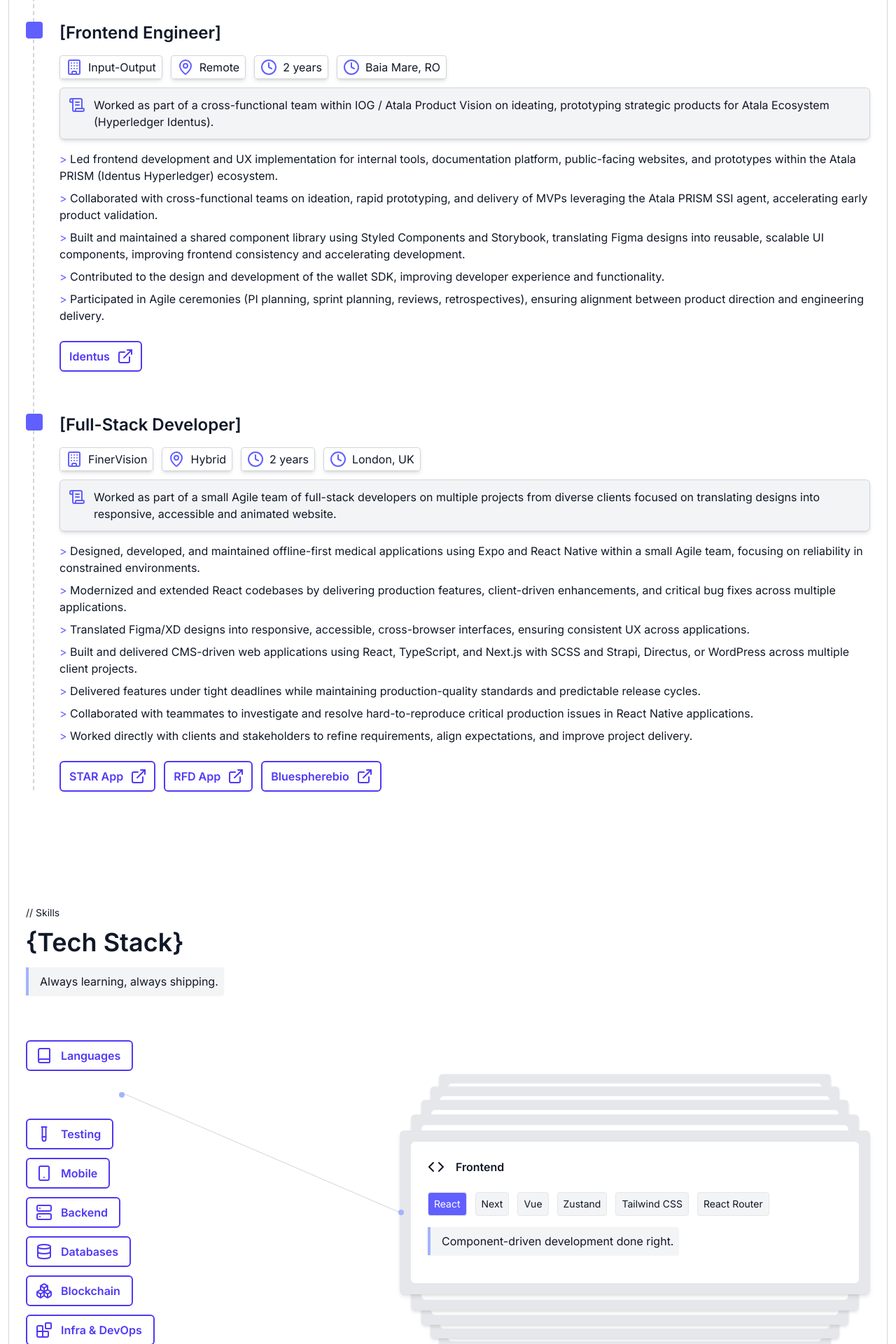
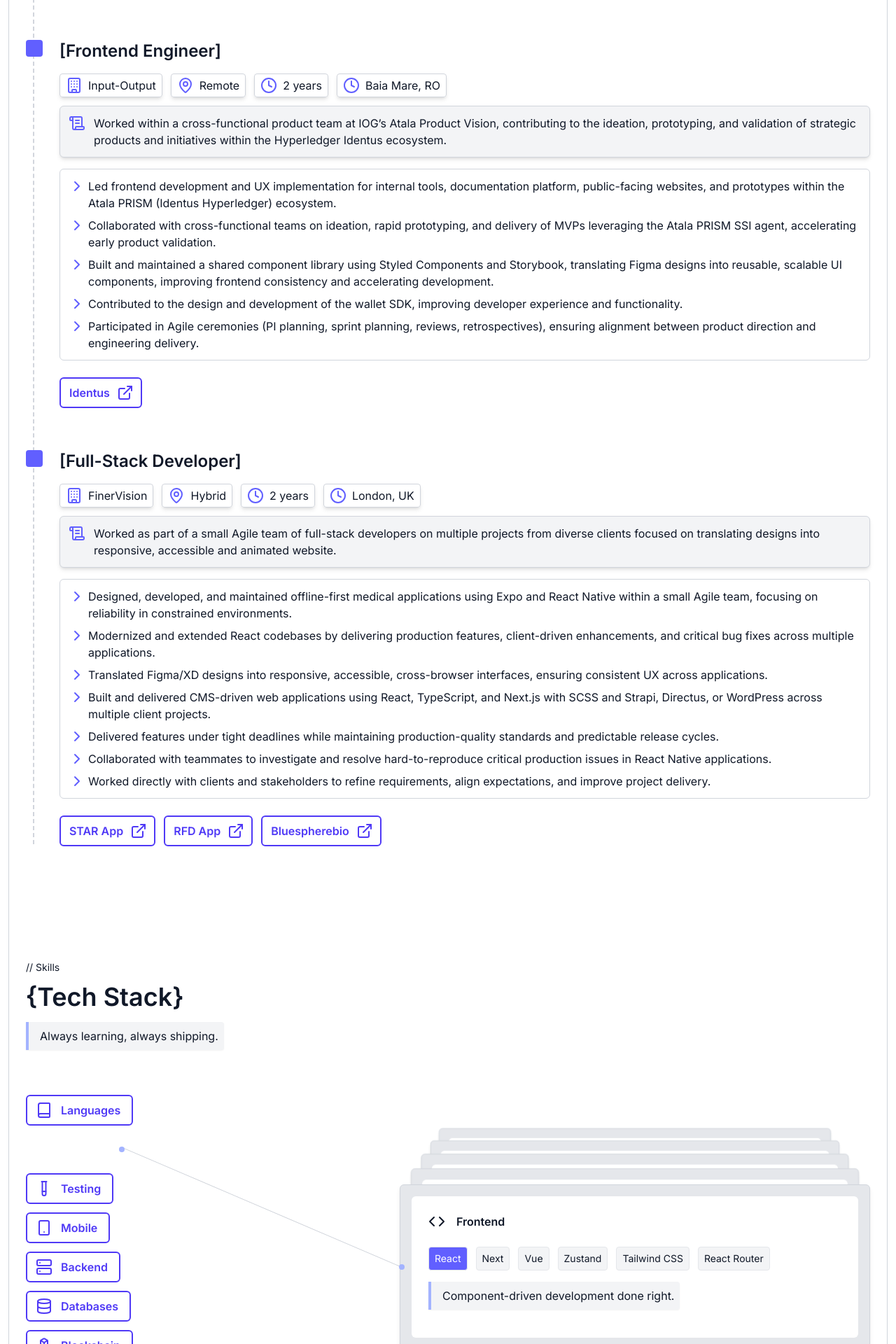
Before and after one commit to igdev0/portfolio, a Next.js app: page / in a window 1280 px wide. Shown: the part 2360-4280 px from the top of the page at 70% size. Built offline with nearby package versions, Linux system fonts and the light colour scheme.

Commit message:
improve ux

```diff
--- a/src/components/experience/index.css
+++ b/src/components/experience/index.css
@@ -5,13 +5,14 @@
         @apply w-full h-full flex gap-3 md:gap-6;
 
         .experience-contributions {
-            @apply flex flex-col gap-2 font-medium;
+            @apply flex flex-col gap-2 font-medium bg-(--surface-3) rounded-md p-3 border border-(--grid);
 
             li {
-                &:before {
-                    content: "> ";
-                    @apply text-accent-500;
-                }
+                @apply flex gap-1;
+                /*&:before {*/
+                /*    content: "> ";*/
+                /*    @apply text-accent-500;*/
+                /*}*/
             }
 
         }
--- a/src/components/experience/pin.tsx
+++ b/src/components/experience/pin.tsx
@@ -1,7 +1,7 @@
 import {ExperiencePinType} from '@/content/types';
 import LinkButton from '@/components/link-button';
 import Tag from '@/components/tag';
-import {Building, Clock, MapPin} from 'lucide-react';
+import {Building, ChevronRight, Clock, MapPin} from 'lucide-react';
 import Panel from '@/components/panel';
 import moment from 'moment';
 
@@ -46,7 +46,7 @@ export default function ExperiencePin(props: ExperiencePinType) {
           <ul className="experience-contributions my-4">
             {
               props.contributions?.map((contribution, index) => (
-                  <li key={index}>{contribution}</li>
+                  <li key={index}><span><ChevronRight className="stroke-accent-500 w-fit"/></span>{contribution}</li>
               ))
             }
           </ul>
--- a/src/components/skills/index.css
+++ b/src/components/skills/index.css
@@ -19,6 +19,10 @@
             content: '';
         }
 
+    }
+
+    .stack-card {
+        @apply border border-(--grid);
     }
 
     .stack-trigger:not(.button--active),
--- a/src/content/experience.ts
+++ b/src/content/experience.ts
@@ -38,7 +38,7 @@ const experience: ExperienceTimelineType = {
     },
     {
       title: "[Frontend Engineer]",
-      summary: "Worked as part of a cross-functional team within IOG / Atala Product Vision on ideating, prototyping strategic products for Atala Ecosystem (Hyperledger Identus).",
+      summary: "Worked within a cross-functional product team at IOG’s Atala Product Vision, contributing to the ideation, prototyping, and validation of strategic products and initiatives within the Hyperledger Identus ecosystem.",
       contractType: "Full-Time",
       company: "Input-Output",
       jobType: "Remote",
```
